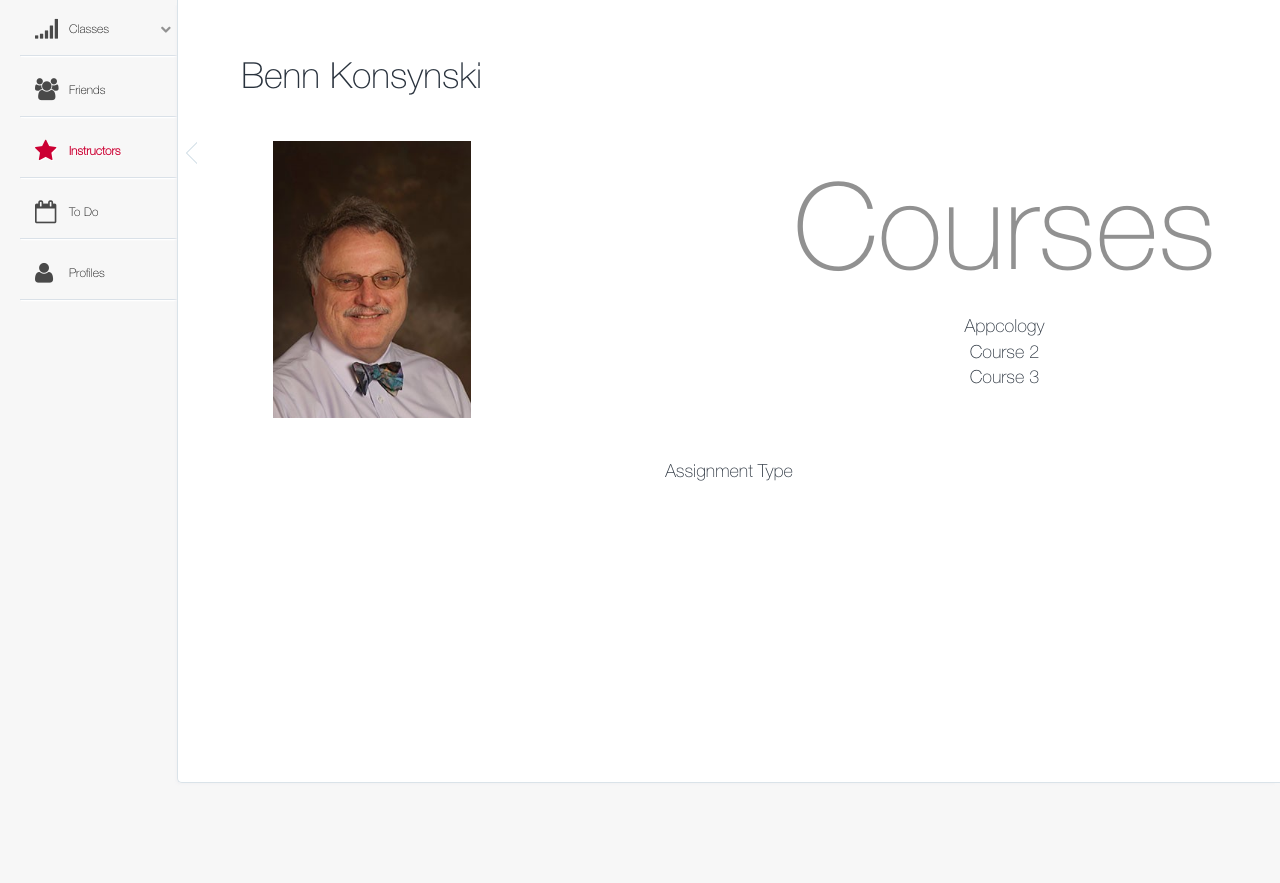
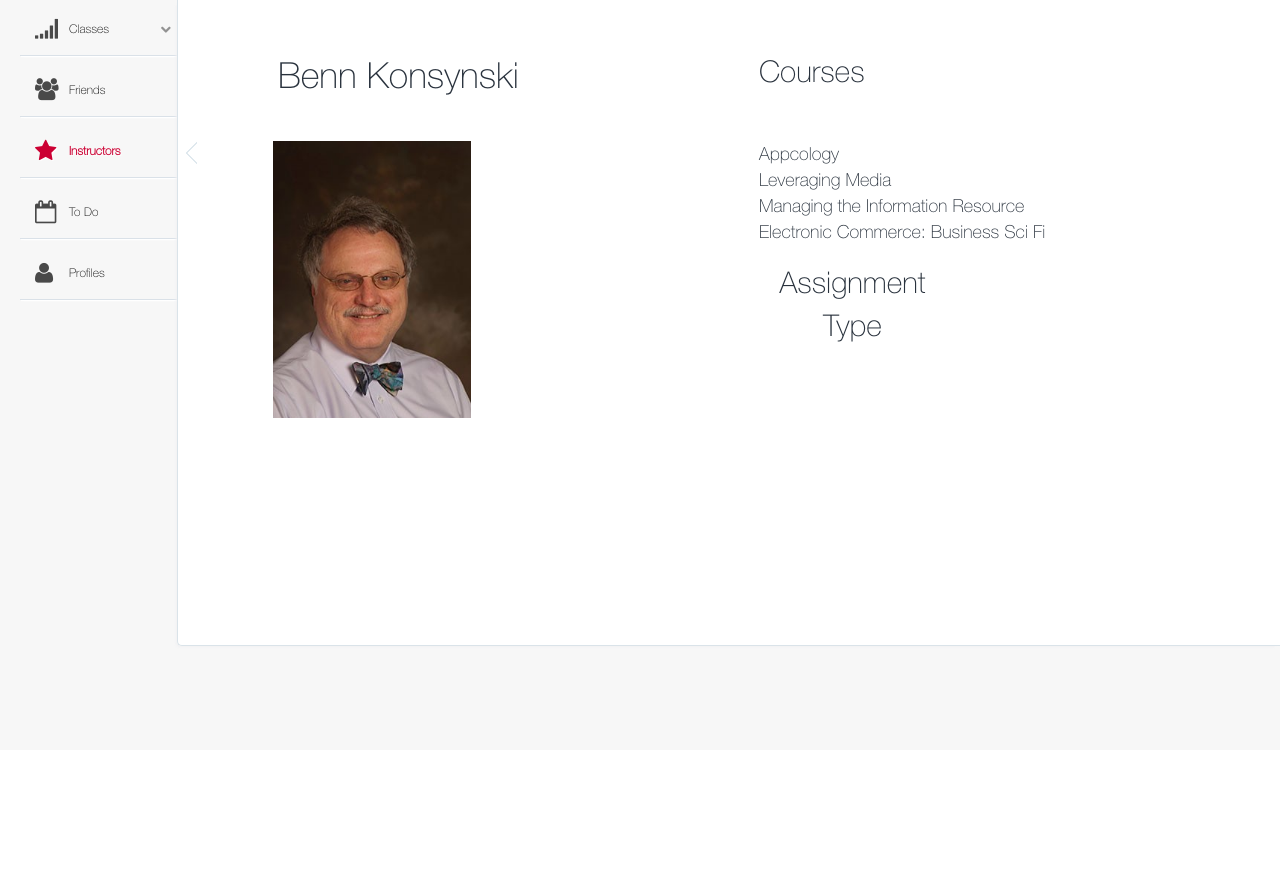
Before and after one commit to twang35/Manila, a PHP site: page /instructors.php in a window 1280 px wide. Shown: the part 50-933 px from the top of the page. After the commit the page ends 696 px from the top, so only its background shows below. Run offline with PHP 8.4, Linux system fonts and the light colour scheme; some libraries are stand-ins or nearby versions.

Commit message:
put donut in the right spot

```diff
--- a/instructors.php
+++ b/instructors.php
@@ -5,8 +5,12 @@
 <div class="content">
 
     <div class="row" style="margin-top: 50px;">
-        <div class="col-md-4 " align="center">
+        <div class="col-md-6 " style="padding-left:100px">
             <h1>Benn Konsynski</h1>
+        </div>
+        <div class="col-md-6 " >
+            <div class="col-md-12"><h2>Courses</h2></div>
+
         </div>
     </div>
 
@@ -18,21 +22,18 @@
         </div>
 
         <div class="col-md-6">
-            <div class="col-md-12 center-statsUp">Courses</div>
-            <div class="col-md-12 center-statsBo">
+            <div class="col-md-12 ">
                 <h4>Appcology</h4>
-                <h4>Course 2</h4>
-                <h4>Course 3</h4>
+                <h4>Leveraging Media</h4>
+                <h4>Managing the Information Resource</h4>
+                <h4>Electronic Commerce: Business Sci Fi</h4>
             </div>
-        </div>
-
-    </div>
-    <div class="row" style="margin-top: 40px; length:100px;">
-
-        <div class="col-md-12">
-            <div align="center">
-                <h4>Assignment Type</h4>
-                <div id="hero-donut-1" style="height: 248px;"></div>
+            <div class="col-md-5">
+	            <div align="center">
+	            <br>
+	                <h2>Assignment Type</h2>
+	                <div id="hero-donut-1" style="height: 248px;"></div>
+	            </div>
             </div>
         </div>
     </div>
@@ -55,7 +56,7 @@
 <script src="http://cdnjs.cloudflare.com/ajax/libs/raphael/2.1.0/raphael-min.js"></script>
 <script src="js/morris.min.js"></script>
 
-<script type="text/javascript">
+<script type="text/javascript" >
     Morris.Donut({
         element: 'hero-donut-1',
         data: [{
```
